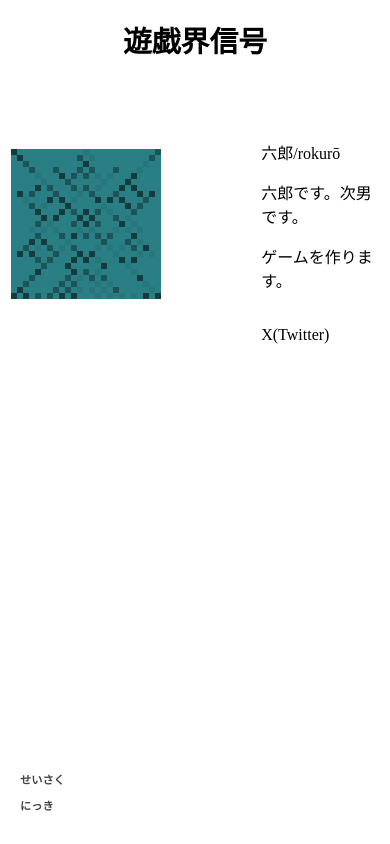
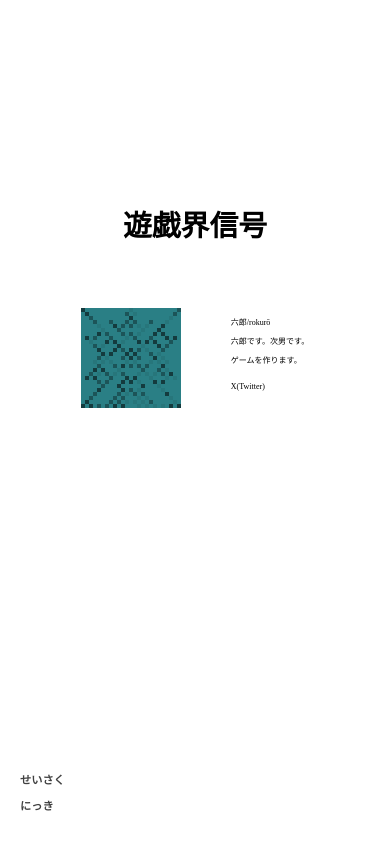
Before and after one commit to RKaibutsu/RKaibutsu.github.io, a plain HTML site: page pages/profile.html in a window 390 px wide. Drawn offline with Linux system fonts and the light colour scheme; a web font is replaced by a local one.

Commit message:
レスポンシブ対応

```diff
--- a/css/styles.css
+++ b/css/styles.css
@@ -8,7 +8,7 @@ body {
     display: flex;
     justify-content: center;
     align-items: center;
-    height: 100vh;
+    height: 70vh;
     text-align: center;
 }
 
@@ -110,7 +110,7 @@ a,a:hover,a:visited{
 /* レスポンシブデザイン */
 @media (max-width: 1000px) {
     .container {
-        margin-bottom: 400px;
+
     }
 
     .bg {
@@ -125,11 +125,21 @@ a,a:hover,a:visited{
     nav ul li {
         font-size: 0.8em;
     }
+
+    .icon {
+        width: 150px;
+        height: 150px;
+    }
+
+    .introduction {
+        padding-left: 75px;
+        font-size: 0.75em;
+    }
 }
 
-@media (max-width: 600px) {
+@media (max-width: 414px) {
     .container {
-        margin-bottom: 500px;
+
     }
 
     .bg {
@@ -144,4 +154,14 @@ a,a:hover,a:visited{
     nav ul li {
         font-size: 0.7em;
     }
+
+    .icon {
+        width: 100px;
+        height: 100px;
+    }
+
+    .introduction {
+        padding-left: 50px;
+        font-size: 0.5em;
+    }
 }
```
Also changed, not shown: index.html (+4 -2 lines), pages/diary.html (+2 -0 lines).
